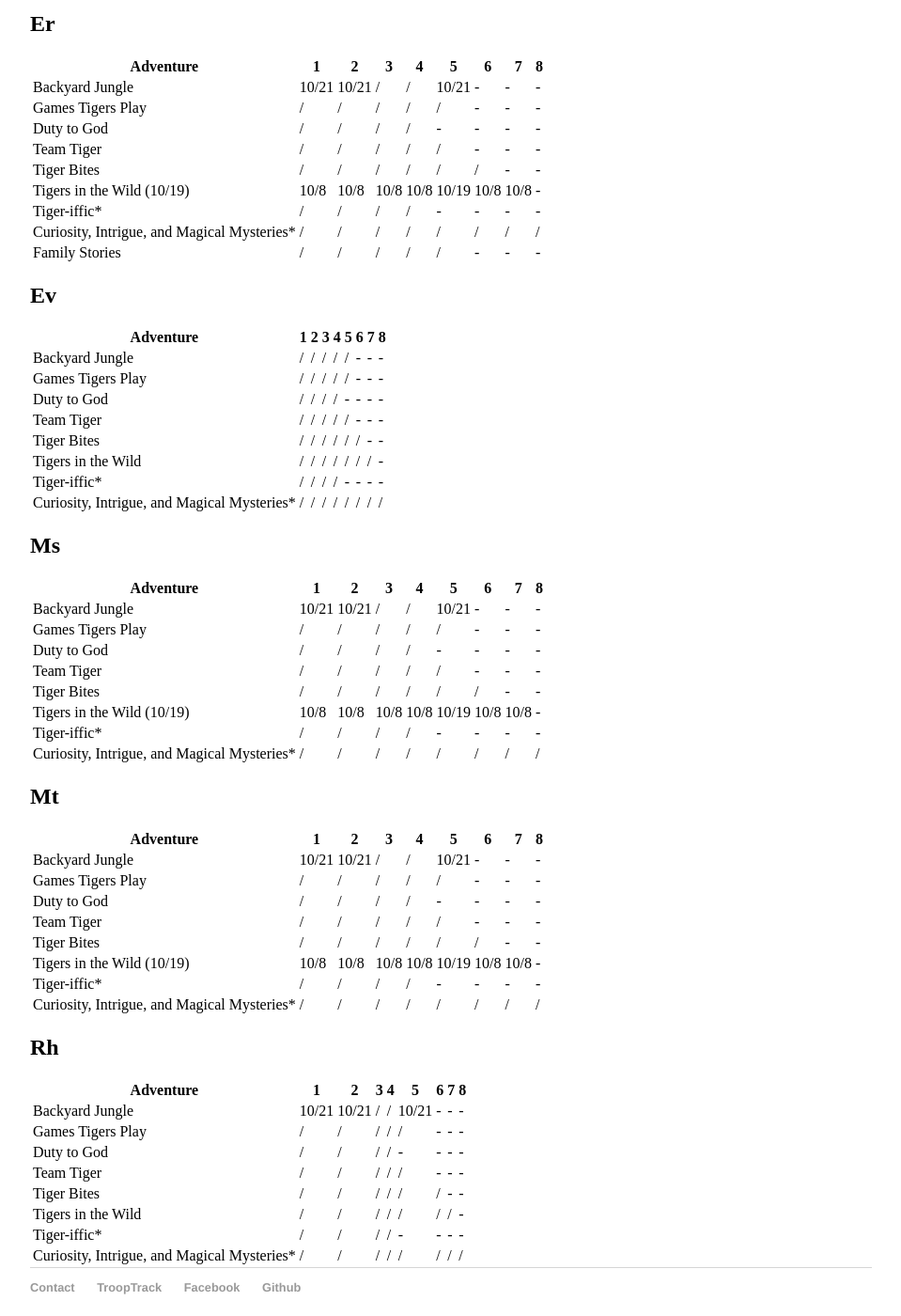
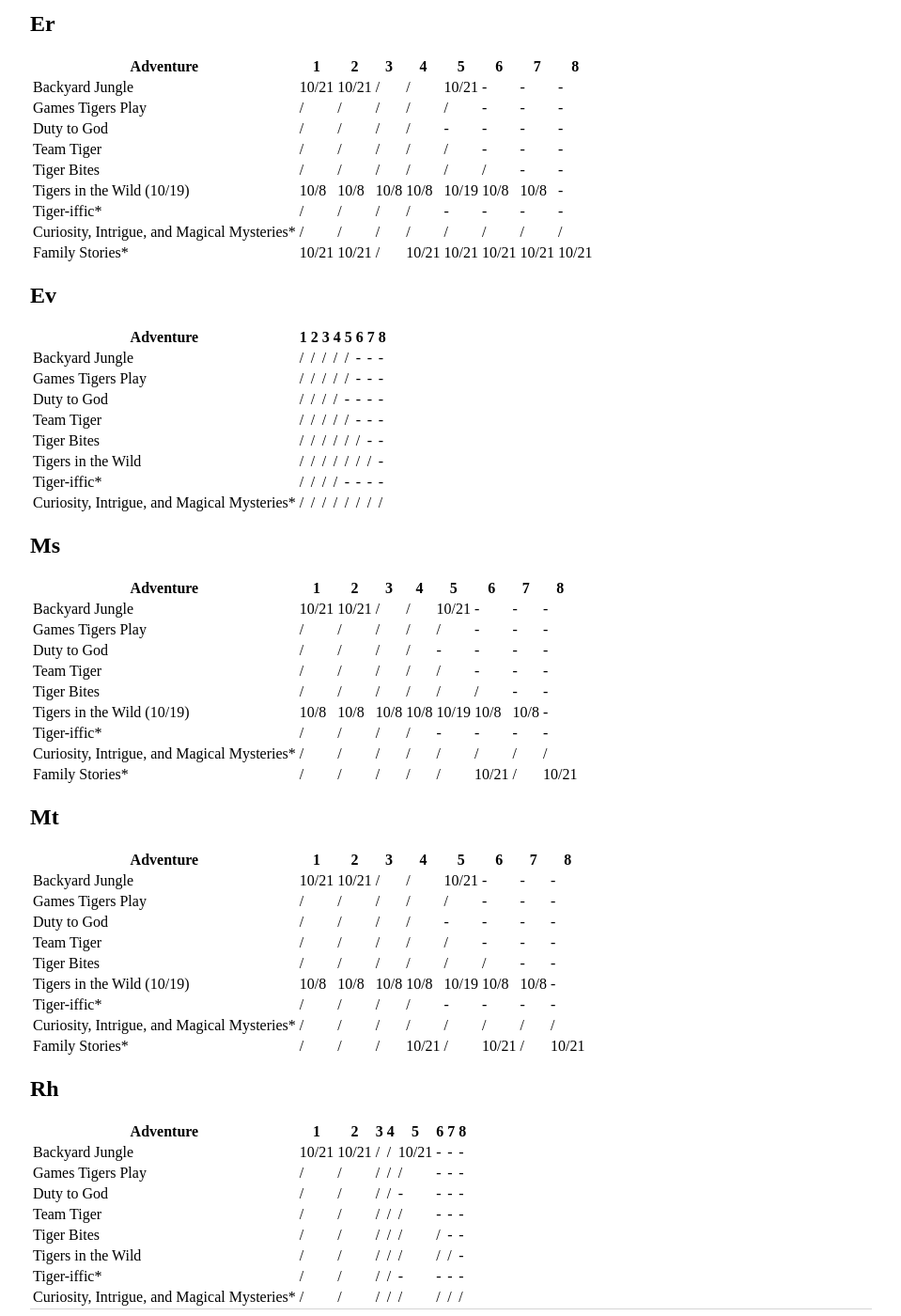
Before and after one commit to clare-pack818/clare-pack818.github.io, a Jekyll site: the page built from tigers/tracking/index.html, in a window 1280 px wide and 1400 px high, scrolled down 572 px. Shown: the whole window at 94% size, without its empty margins (160-1119 px from the left). Built offline with Jekyll 4.4.1, drawn with Linux system fonts in a browser that asks for light colours.

Commit message:
Update index.html

```diff
--- a/tigers/tracking/index.html
+++ b/tigers/tracking/index.html
@@ -26,7 +26,7 @@ scouts:
     - [Tigers in the Wild (10/19), 10/8,10/8,10/8,10/8,10/19,10/8,10/8,-]
     - [Tiger-iffic*, /,/,/,/,-,-,-,-]
     - ["Curiosity, Intrigue, and Magical Mysteries*", /,/,/,/,/,/,/,/]
-    - [Family Stories, /,/,/,/,/,-,-,-]
+    - [Family Stories*, 10/21,10/21,/,10/21,10/21,10/21,10/21,10/21]
 
   - name: Ev
     tasks:
@@ -49,6 +49,7 @@ scouts:
     - [Tigers in the Wild (10/19), 10/8,10/8,10/8,10/8,10/19,10/8,10/8,-]
     - [Tiger-iffic*, /,/,/,/,-,-,-,-]
     - ["Curiosity, Intrigue, and Magical Mysteries*", /,/,/,/,/,/,/,/]
+    - [Family Stories*, /,/,/,/,/,10/21,/,10/21]
 
   - name: Mt
     tasks:
@@ -60,6 +61,7 @@ scouts:
     - [Tigers in the Wild (10/19), 10/8,10/8,10/8,10/8,10/19,10/8,10/8,-]
     - [Tiger-iffic*, /,/,/,/,-,-,-,-]
     - ["Curiosity, Intrigue, and Magical Mysteries*", /,/,/,/,/,/,/,/]
+    - [Family Stories*, /,/,/,10/21,/,10/21,/,10/21]
 
   - name: Rh
     tasks:
```
